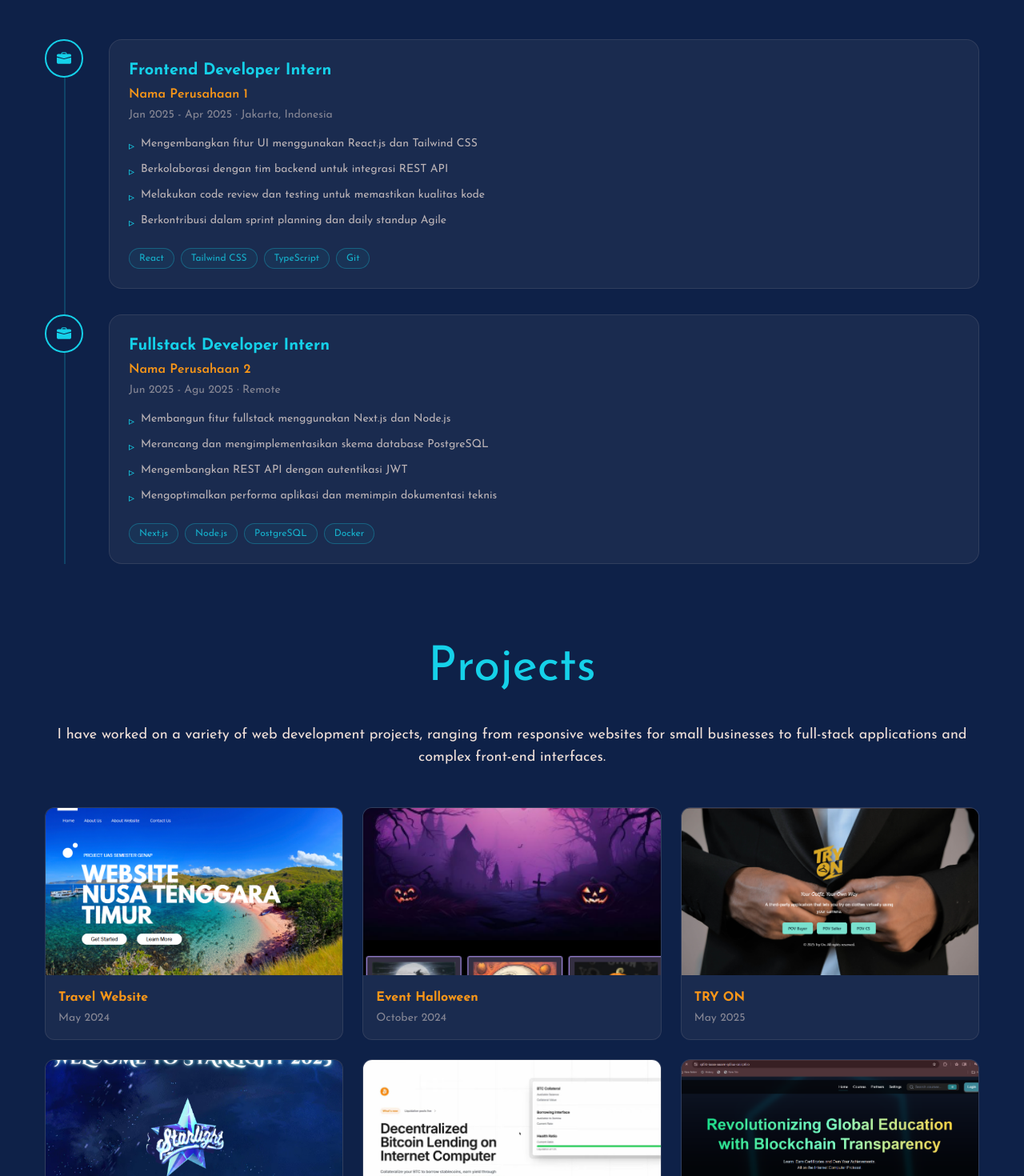
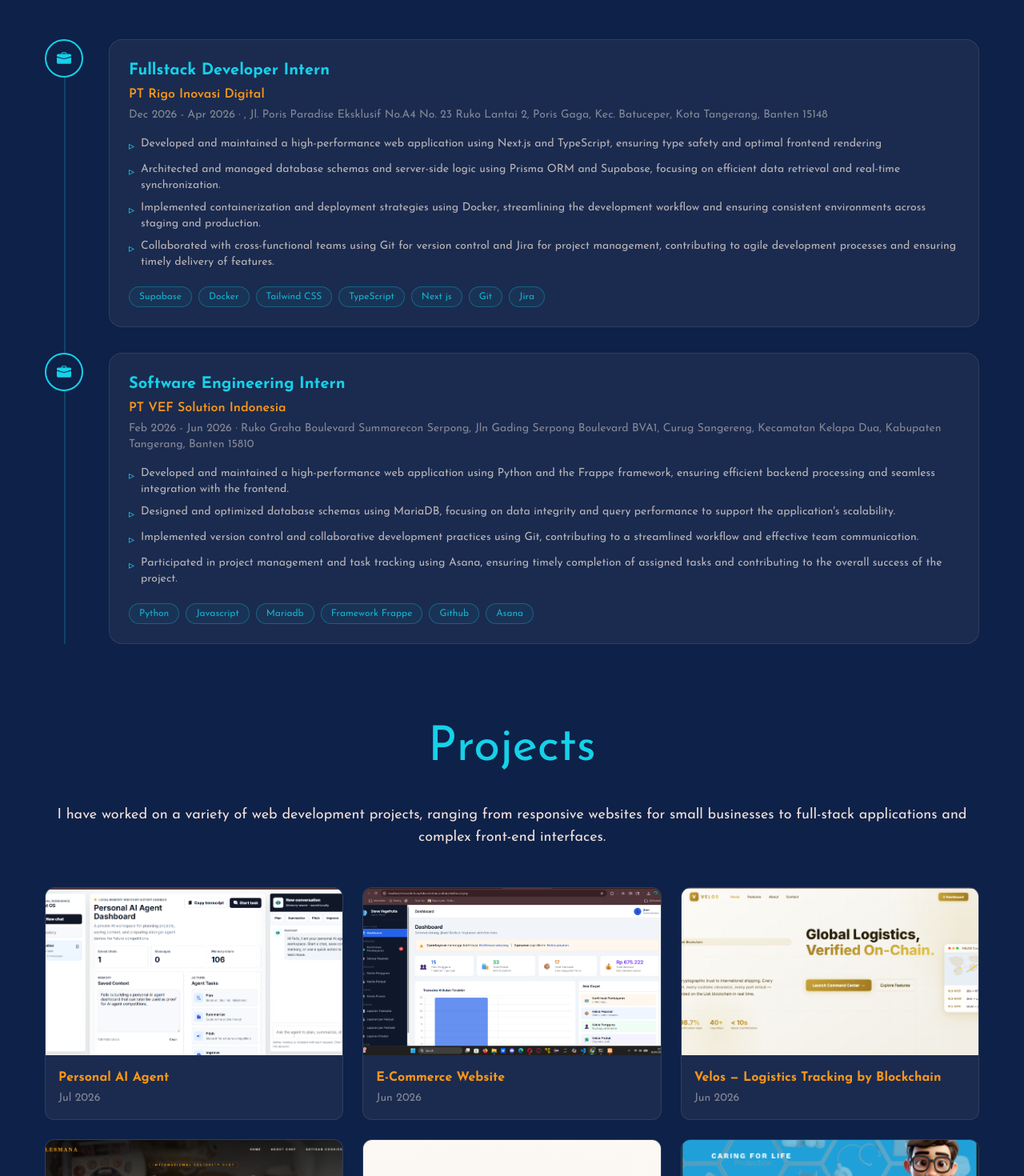
Before and after one commit to felixoctanielte/Portofolio-updates, a React (Vite) app: page / in a window 1280 px wide. Shown: the part 3360-4830 px from the top of the page at 80% size. Built offline with nearby package versions, Linux system fonts and the light colour scheme.

Commit message:
add section internship 2 company

```diff
--- a/src/components/internshipSection/InternshipMain.jsx
+++ b/src/components/internshipSection/InternshipMain.jsx
@@ -4,30 +4,30 @@ import { BsBriefcaseFill } from "react-icons/bs";
 
 const internships = [
   {
-    role: "Frontend Developer Intern",
-    company: "Nama Perusahaan 1",
-    period: "Jan 2025 - Apr 2025",
-    location: "Jakarta, Indonesia",
+    role: "Fullstack Developer Intern",
+    company: "PT Rigo Inovasi Digital",
+    period: "Dec 2026 - Apr 2026",
+    location: ", Jl. Poris Paradise Eksklusif No.A4 No. 23 Ruko Lantai 2, Poris Gaga, Kec. Batuceper, Kota Tangerang, Banten 15148",
     description: [
-      "Mengembangkan fitur UI menggunakan React.js dan Tailwind CSS",
-      "Berkolaborasi dengan tim backend untuk integrasi REST API",
-      "Melakukan code review dan testing untuk memastikan kualitas kode",
-      "Berkontribusi dalam sprint planning dan daily standup Agile",
+      "Developed and maintained a high-performance web application using Next.js and TypeScript, ensuring type safety and optimal frontend rendering",
+      "Architected and managed database schemas and server-side logic using Prisma ORM and Supabase, focusing on efficient data retrieval and real-time synchronization.",
+      "Implemented containerization and deployment strategies using Docker, streamlining the development workflow and ensuring consistent environments across staging and production.",
+      "Collaborated with cross-functional teams using Git for version control and Jira for project management, contributing to agile development processes and ensuring timely delivery of features."
     ],
-    tech: ["React", "Tailwind CSS", "TypeScript", "Git"],
+    tech: ["Supabase", "Docker", "Tailwind CSS", "TypeScript", "Next js", "Git", "Jira"],
   },
   {
-    role: "Fullstack Developer Intern",
-    company: "Nama Perusahaan 2",
-    period: "Jun 2025 - Agu 2025",
-    location: "Remote",
+    role: "Software Engineering Intern",
+    company: "PT VEF Solution Indonesia",
+    period: "Feb 2026 - Jun 2026",
+    location: " Ruko Graha  Boulevard Summarecon Serpong, Jln Gading Serpong Boulevard BVA1, Curug Sangereng, Kecamatan  Kelapa Dua, Kabupaten Tangerang, Banten 15810",
     description: [
-      "Membangun fitur fullstack menggunakan Next.js dan Node.js",
-      "Merancang dan mengimplementasikan skema database PostgreSQL",
-      "Mengembangkan REST API dengan autentikasi JWT",
-      "Mengoptimalkan performa aplikasi dan memimpin dokumentasi teknis",
+      "Developed and maintained a high-performance web application using Python and the Frappe framework, ensuring efficient backend processing and seamless integration with the frontend.",
+      "Designed and optimized database schemas using MariaDB, focusing on data integrity and query performance to support the application's scalability.",
+      "Implemented version control and collaborative development practices using Git, contributing to a streamlined workflow and effective team communication.",
+      "Participated in project management and task tracking using Asana, ensuring timely completion of assigned tasks and contributing to the overall success of the project."
     ],
-    tech: ["Next.js", "Node.js", "PostgreSQL", "Docker"],
+    tech: ["Python", "Javascript", "Mariadb", "Framework Frappe", "Github", "Asana"],
   },
 ];
 
--- a/src/components/projectsSection/ProjectsMain.jsx
+++ b/src/components/projectsSection/ProjectsMain.jsx
@@ -6,36 +6,52 @@ import { fadeIn } from "../../framerMotion/variants";
 
 const projects = [
   {
-    name: "Travel Website",
-    year: "May 2024",
-    image: "images/pariwisata.png",
-    link: "https://web-pariwisata-umber.vercel.app",
+    name: "Personal AI Agent",
+    year: "Jul 2026",
+    image: "images/agent.png",
+    link: "https://chat-bot-zeta-mocha.vercel.app/",
     description:
-      "A responsive travel website showcasing local tourism destinations with a modern UI. Built with React and Tailwind CSS featuring smooth scroll animations.",
+      "A personal AI agent built with Python and integrated with Gemini. The agent can assist users with various tasks, such as answering questions, providing recommendations, and managing schedules via a conversational web interface.",
   },
   {
-    name: "Event Halloween",
-    year: "October 2024",
-    image: "images/web-hallowen.png",
-    link: "#",
+    name: "E-Commerce Website",
+    year: "Jun 2026",
+    image: "images/e-commerce.png",
+    link: "https://e-commerce-umber.vercel.app/",
     description:
-      "A dark-themed Halloween event landing page with a countdown timer, photo gallery, and event details brought to life with interactive animations.",
+      "An e-commerce website built with PHP and MySQL featuring a product catalog, shopping cart, and secure checkout. Includes an admin panel for managing products, orders, and customer information.",
   },
   {
-    name: "TRY ON",
-    year: "May 2025",
-    image: "images/tryon.png",
-    link: "https://tryon-nine.vercel.app/",
+    name: "Velos — Logistics Tracking by Blockchain",
+    year: "Jun 2026",
+    image: "images/velos.png",
+    link: "https://github.com/felixoctanielte/velos",
     description:
-      "A web-based virtual try-on app that lets users preview products through their camera, integrating AI-powered augmented reality technology.",
+      "A blockchain-based logistics tracking system providing real-time shipment visibility and supply chain transparency. Features a unified interface for both customers and logistics providers.",
   },
   {
-    name: "Website Starlight",
-    year: "Feb 2025 - present",
-    image: "images/starlight.png",
-    link: "https://starlightumn2025.com/",
+    name: "The Art of Culinary Academy",
+    year: "Mar 2025 - present",
+    image: "images/roy.png",
+    link: "https://chefroylesmana.com/",
     description:
-      "Official website for Starlight UMN 2025, featuring event info, artist lineup, ticketing, and a gallery with elegant design and stunning animations.",
+      "Official website for Chef Roy Lesmana's culinary academy, featuring chef profiles, cooking classes, signature menus, and an online booking system.",
+  },
+  {
+    name: "Notification Gateway",
+    year: "Apr 2025 - Present",
+    image: "images/gateaway.png",
+    link: "",
+    description:
+      "A centralized notification gateway managing multi-channel message delivery (email, SMS, push). Supports prioritized message queues with retry mechanisms.",
+  },
+  {
+    name: "Clinic & Quick",
+    year: "Sep 2025 - Dec 2025",
+    image: "images/clinic.png",
+    link: "https://github.com/felixoctanielte/Hospital-apps",
+    description:
+      "A hospital clinic management app streamlining patient registration, doctor scheduling, and medical record management, built with React Native for mobile.",
   },
   {
     name: "Bitlend ICP",
@@ -54,28 +70,36 @@ const projects = [
       "A blockchain-based education platform that transparently verifies certificates and academic credentials, built on ICP for data security and immutability.",
   },
   {
-    name: "Clinic & Quick",
-    year: "Sep 2025 - Dec 2025",
-    image: "images/clinic.png",
-    link: "https://github.com/felixoctanielte/Hospital-apps",
+    name: "Website Starlight",
+    year: "Feb 2025 - present",
+    image: "images/starlight.png",
+    link: "https://starlightumn2025.com/",
     description:
-      "A hospital clinic management app streamlining patient registration, doctor scheduling, and medical record management, built with React Native for mobile.",
+      "Official website for Starlight UMN 2025, featuring event info, artist lineup, ticketing, and a gallery with elegant design and stunning animations.",
   },
   {
-    name: "Notification Gateway",
-    year: "Apr 2025 - Present",
-    image: "images/gateaway.png",
-    link: "",
+    name: "TRY ON",
+    year: "May 2025",
+    image: "images/tryon.png",
+    link: "https://tryon-nine.vercel.app/",
     description:
-      "A centralized notification gateway managing multi-channel message delivery (email, SMS, push). Supports prioritized message queues with retry mechanisms.",
+      "A web-based virtual try-on app that lets users preview products through their camera, integrating AI-powered augmented reality technology.",
   },
   {
-    name: "The Art of Culinary Academy",
-    year: "Mar 2025 - present",
-    image: "images/roy.png",
-    link: "https://chefroylesmana.com/",
+    name: "Event Halloween",
+    year: "October 2024",
+    image: "images/web-hallowen.png",
+    link: "#",
     description:
-      "Official website for Chef Roy Lesmana's culinary academy, featuring chef profiles, cooking classes, signature menus, and an online booking system.",
+      "A dark-themed Halloween event landing page with a countdown timer, photo gallery, and event details brought to life with interactive animations.",
+  },
+  {
+    name: "Travel Website",
+    year: "May 2024",
+    image: "images/pariwisata.png",
+    link: "https://web-pariwisata-umber.vercel.app",
+    description:
+      "A responsive travel website showcasing local tourism destinations with a modern UI. Built with React and Tailwind CSS featuring smooth scroll animations.",
   },
 ];
 
```
Also changed, not shown: public/images/velos.png (added).
